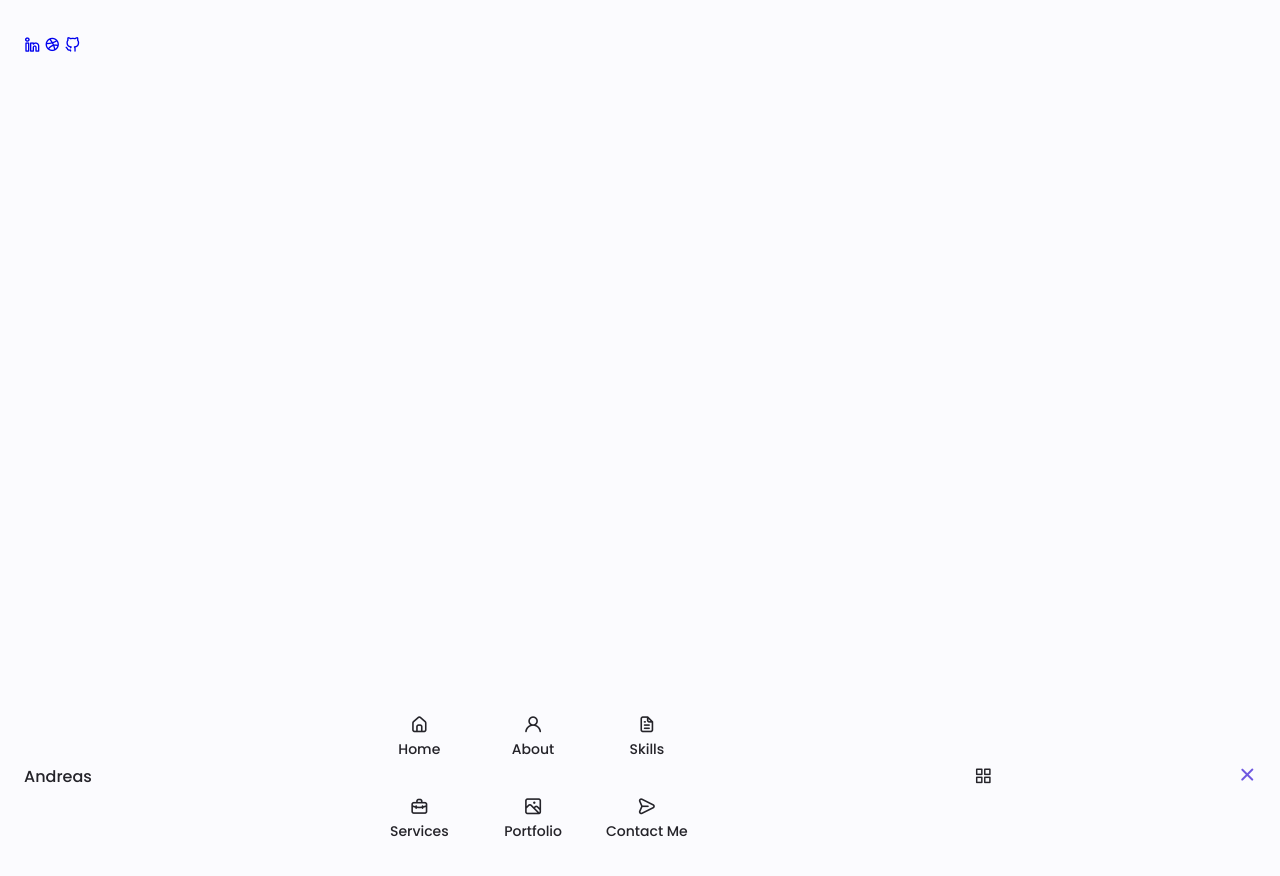
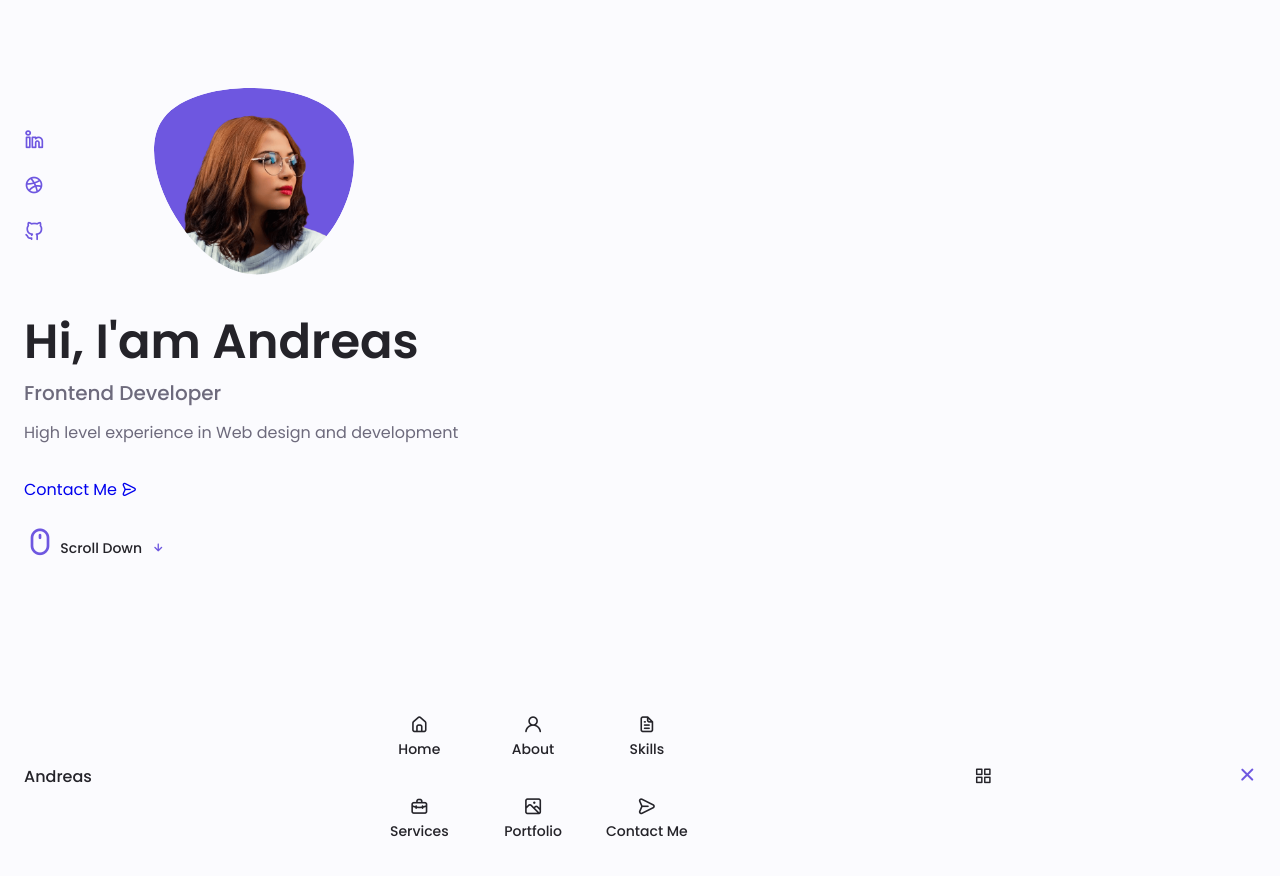
Before and after one commit to Orin-X/Portfolio-Website, a plain HTML site: page index.html in a window 1280 px wide. Shown: the top 876 px of the page. Drawn offline with nearby package versions, Linux system fonts and the light colour scheme.

Commit message:
https://github.com/Orin-X/Portfolio-Website

```diff
--- a/assets/css/styles.css
+++ b/assets/css/styles.css
@@ -240,6 +240,83 @@ img{
 
 
 /*==================== HOME ====================*/
+.home_container{
+    gap: 1rem;
+}
+
+.home_content{
+    grid-template-columns: .5fr 3fr;
+    padding-top: 3.5rem;
+    align-items: center;
+}
+
+.home_social{
+    display: grid;
+    grid-template-columns: max-content;
+    row-gap: 1rem;
+}
+
+.home_social-icon{
+    font-size: 1.25rem;
+    color: var(--first-color);
+}
+
+.home_social-icon:hover{
+    color: var(--first-color-alt);
+}
+
+.home_blob{
+    width: 200px;
+    fill: var(--first-color);
+}
+
+.home_blob-img{
+    width: 170px;
+}
+
+.home_data{
+    grid-column: 1/3;
+}
+
+.home_title{
+    font-size: var(--big-font-size);
+}
+
+.home_subtitle{
+    font-size: var(--h3-font-size);
+    color: var(--text-color);
+    font-weight: var(--font-medium);
+    margin-bottom: var(--mb-0-75);
+}
+
+.home_description{
+    margin-bottom: var(--mb-2);
+}
+
+.home_scroll{
+    /*display: none;*/
+}
+
+.home_scroll-button{
+    color: var(--first-color);
+    transform-style: .3s;
+}
+
+.home_scroll-button:hover{
+    transform: translateY(.25rem);
+}
+
+.home_scroll-mouse{
+    font-size: 2rem;
+}
+
+.home_scroll-name{
+    font-size: var(--small-font-size);
+    color: var(--title-color);
+    font-weight: var(--font-medium);
+    margin-right: var(--mb-0-25);
+}
+
 
 
 /*==================== BUTTONS ====================*/
--- a/index.html
+++ b/index.html
@@ -90,6 +90,41 @@
                                 <i class="uil uil-github-alt"></i>
                             </a>
                         </div>
+                            <div class="home_img">
+                                <svg class="home_blob" viewBox="0 0 200 187" xmlns="http://www.w3.org/2000/svg" xmlns:xlink="http://www.w3.org/1999/xlink">
+                                    <mask id="mask0" mask-type="alpha">
+                                        <path d="M190.312 36.4879C206.582 62.1187 201.309 102.826 182.328 134.186C163.346 165.547
+                                        130.807 187.559 100.226 186.353C69.6454 185.297 41.0228 161.023 21.7403 129.362C2.45775
+                                        97.8511 -7.48481 59.1033 6.67581 34.5279C20.9871 10.1032 59.7028 -0.149132 97.9666
+                                        0.00163737C136.23 0.303176 174.193 10.857 190.312 36.4879Z"/>
+                                    </mask>
+                                    <g mask="url(#mask0)">
+                                        <path d="M190.312 36.4879C206.582 62.1187 201.309 102.826 182.328 134.186C163.346
+                                        165.547 130.807 187.559 100.226 186.353C69.6454 185.297 41.0228 161.023 21.7403
+                                        129.362C2.45775 97.8511 -7.48481 59.1033 6.67581 34.5279C20.9871 10.1032 59.7028
+                                        -0.149132 97.9666 0.00163737C136.23 0.303176 174.193 10.857 190.312 36.4879Z"/>
+
+                                        <image class="home_blob-img" x='12' y='18' xlink:href="assets/img/perfil.png"/>
+                                    </g>
+                                </svg>
+                            </div>
+
+                            <div class="home_data">
+                                <h1 class="home_title">Hi, I'am Andreas</h1>
+                                <h3 class="home_subtitle">Frontend Developer</h3>
+                                <p class="home_description">High level experience in Web design and development</p>
+                                <a href="#contact" class="button button--flex">
+                                    Contact Me <i class="uil uil-message button_icon"></i>
+                                </a>
+                            </div>
+                    </div>
+
+                    <div class="home_scroll">
+                        <a href="#about" class="home_scroll-button button--flex">
+                            <i class="uil uil-mouse-alt home_scroll-mouse"></i>
+                            <span class="home_scroll-name">Scroll Down</span>
+                            <i class="uil uil-arrow-down home_scroll-arrow"></i>
+                        </a>
                     </div>
                 </div>
             </section>
```
